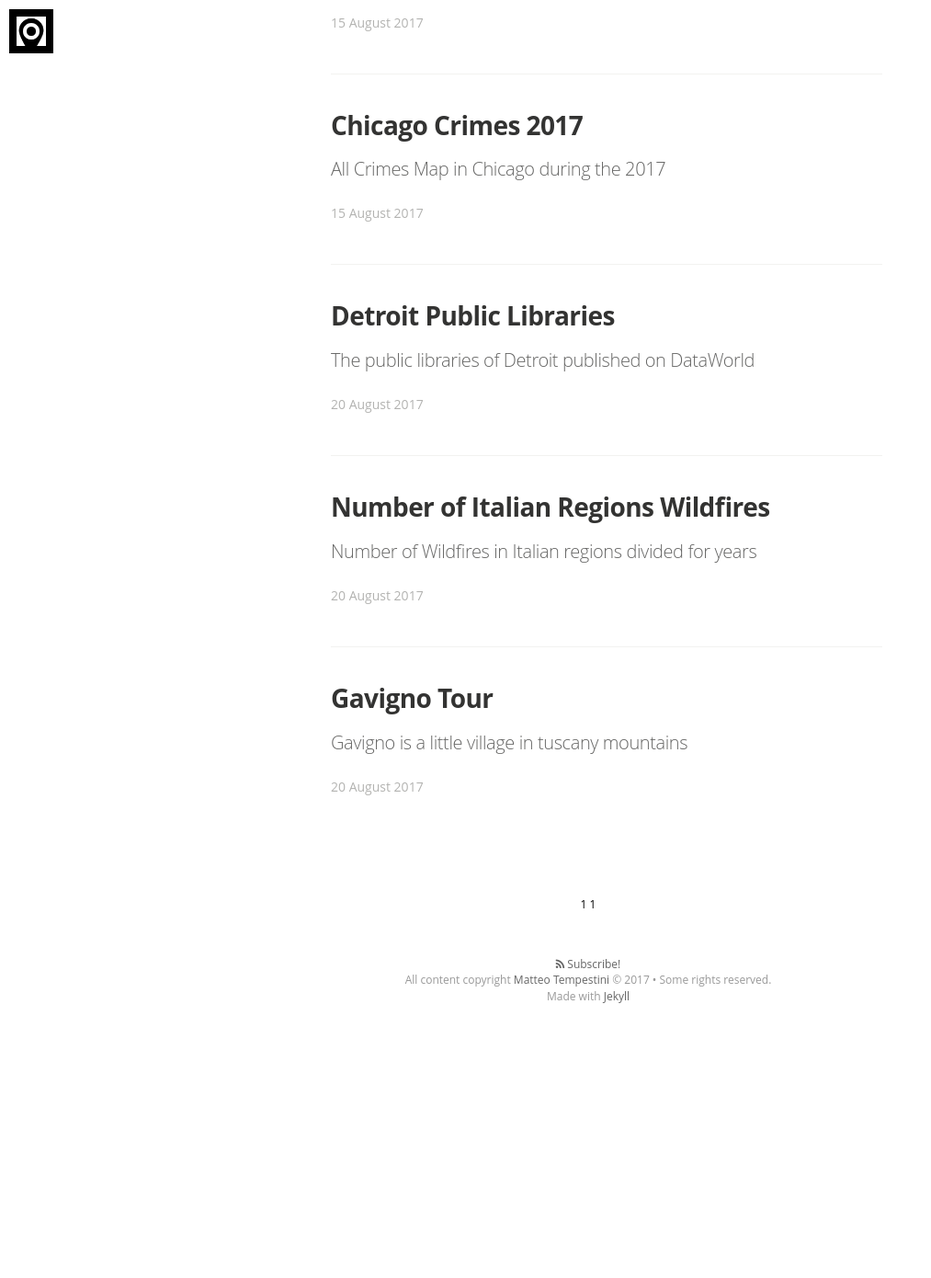
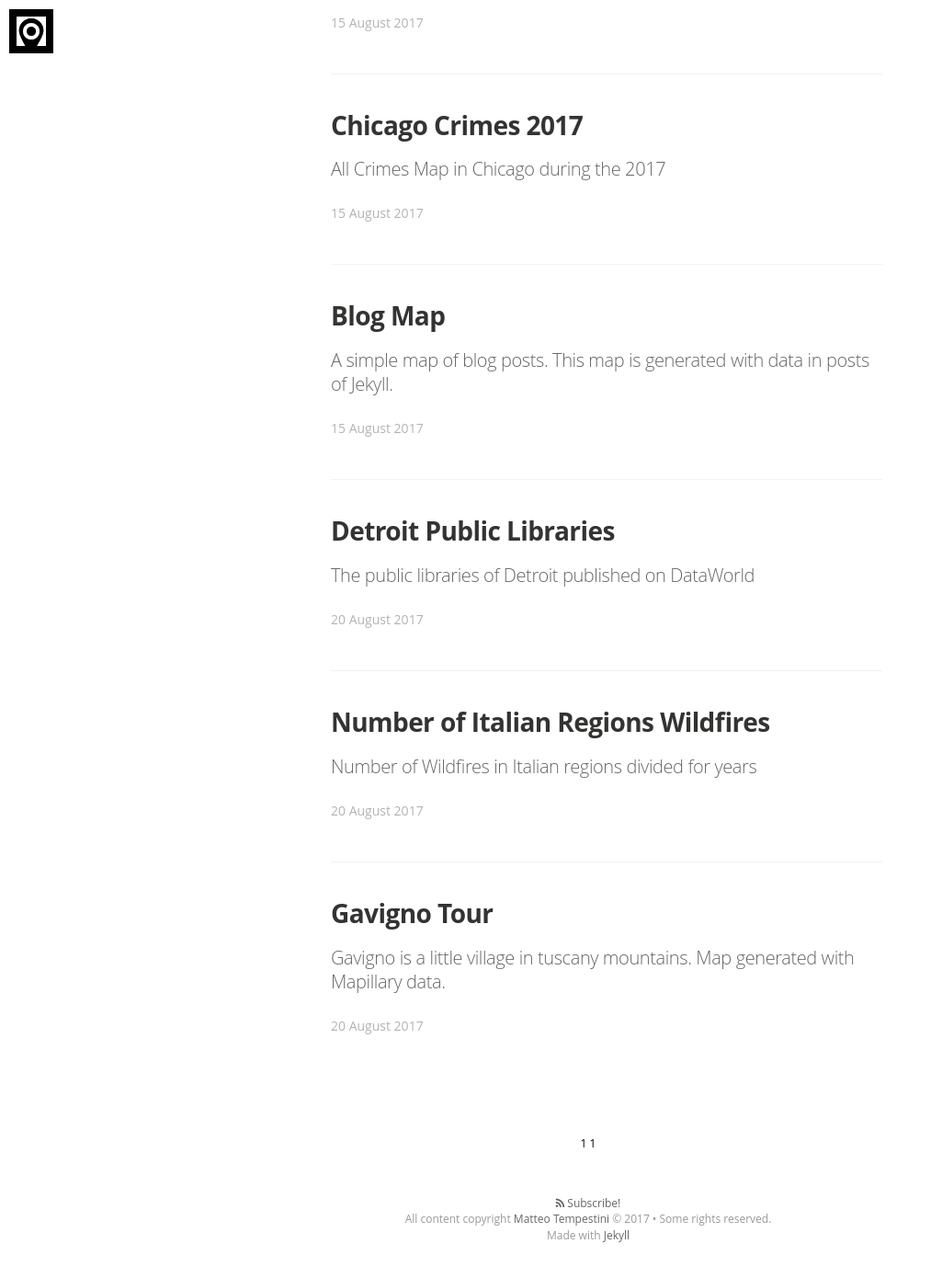
Before and after one commit to iltempe/jmap, a Jekyll site: the page built from index.html, in a window 1280 px wide and 1400 px high, scrolled down 1073 px. Shown: the top 1390 px of the window at 92% size, without its empty margins (0-1013 px from the left). Built offline with Jekyll 4.4.1, drawn with Linux system fonts in a browser that asks for light colours; nearby versions of some CDN libraries; some web fonts are replaced; the list of posts is cut into pages by our own code; before the commit the page ends 2214 px from its top, so only the background shows below that.

Commit message:
added blog map

```diff
--- a/_maps/2017-08-20-map6.md
+++ b/_maps/2017-08-20-map6.md
@@ -2,7 +2,7 @@
 layout: map
 title:  "Gavigno Tour"
 date:   2017-08-20 12:00:24
-description: Gavigno is a little village in tuscany mountains
+description: Gavigno is a little village in tuscany mountains. Map generated with Mapillary data.
 source: "https://www.mapillary.com/app/user/iltempe?lat=44.070966&lng=11.092657&z=17&pKey=43Rju2Xtu-QZRNP1umMhlw"
 categories: mappe
 marker:
--- /dev/null
+++ b/_maps/2017-08-21-map7.md
@@ -0,0 +1,14 @@
+---
+layout: map
+title:  "Blog Map"
+date:   2017-08-15 20:50:24
+description: A simple map of blog posts. This map is generated with data in posts of Jekyll.
+categories: mappe
+marker:
+  icon: star
+  color: green
+view:
+  zoom: 10
+cluster: true
+style: Stamen.Watercolor
+---
```
Also changed, not shown: _layouts/map.html (+37 -15 lines), _posts/2017-08-20-post2.md (+1 -1 lines), _posts/2017-08-21-post1.md (+1 -1 lines).
